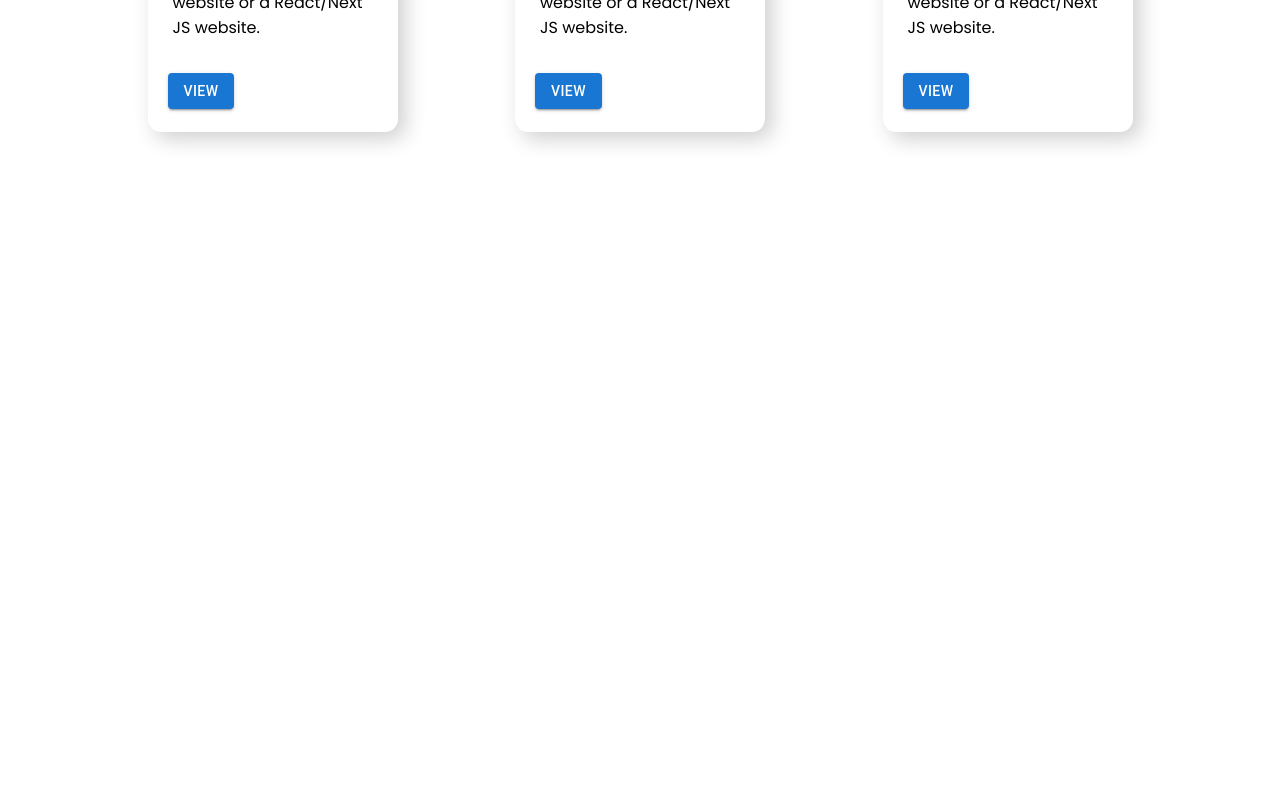
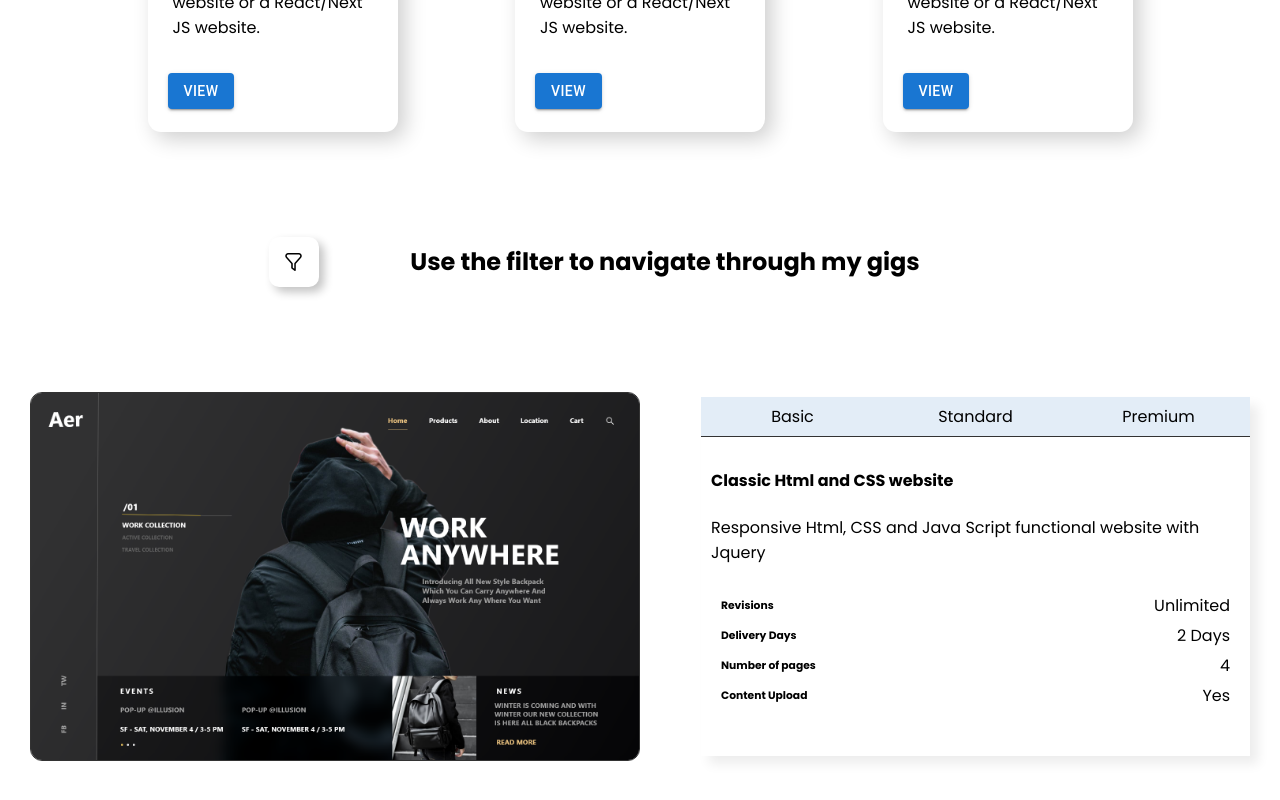
Before and after one commit to Nidal468/FateProfile, a Next.js app: page /url/soft_landing_page in a window 1280 px wide. Shown: the part 1210-2010 px from the top of the page. Before the commit the page ends 1422 px from the top, so only its background shows below. Built offline with nearby package versions, Linux system fonts and the light colour scheme.

Commit message:
version 1.9

```diff
--- a/package.json
+++ b/package.json
@@ -11,7 +11,7 @@
   "dependencies": {
     "@emotion/react": "^11.10.5",
     "@emotion/styled": "^11.10.5",
-    "@mui/material": "^5.11.6",
+    "@mui/material": "^5.11.7",
     "next": "12.2.0",
     "react": "18.2.0",
     "react-dom": "18.2.0",
--- a/pages/_document.js
+++ b/pages/_document.js
@@ -6,7 +6,7 @@ export default function Document() {
 			 <Head>
 				 <link rel='stylesheet' href='https://cdn-uicons.flaticon.com/uicons-regular-rounded/css/uicons-regular-rounded.css'/>
 				 <link rel="preconnect" href="https://fonts.googleapis.com"/>
-					 <link rel="preconnect" href="https://fonts.gstatic.com" crossorigin/>
+					 <link rel="preconnect" href="https://fonts.gstatic.com" crossOrigin="true" />
 	<link href="https://fonts.googleapis.com/css2?family=Oswald:wght@200;300;400;500;600;700&family=Poppins:ital,wght@0,100;0,200;0,300;0,400;0,500;0,600;0,700;0,800;0,900;1,100;1,200;1,300;1,400;1,500;1,600;1,700;1,800;1,900&family=Roboto+Condensed:ital,wght@0,300;0,400;0,700;1,300;1,400;1,700&display=swap" rel="stylesheet"/>
 			 </Head>
 			 <body>
--- a/pages/components/basic.js
+++ b/pages/components/basic.js
@@ -1,5 +1,5 @@
+import Link from 'next/link';
 import {useState} from 'react';
-import Link from 'next/link';
 
 import nav from '/styles/Nav.module.css'
 import Data from '/data/basic.json';
--- a/pages/designs.tsx
+++ b/pages/designs.tsx
@@ -1,8 +1,6 @@
 import type{NextPage} from 'next';
 
 import {Nav} from './components/basic.js';
-import Image from 'next/image';
-import Link from 'next/link';
 
 import design from '../data/design.json';
 
--- a/pages/index.tsx
+++ b/pages/index.tsx
@@ -1,7 +1,5 @@
 import type { NextPage } from 'next'
 import Head from 'next/head'
-import Image from 'next/image'
-
 import {Nav} from './components/basic.js';
 import Data from '../data/basic.json';
 
--- a/pages/url/soft_landing_page.tsx
+++ b/pages/url/soft_landing_page.tsx
@@ -1,10 +1,11 @@
-import type{NextPage} from 'next';
 import {Nav} from '../components/basic.js';
 import Button from '@mui/material/Button';
+import soft from '/styles/soft_landing_page.module.css'
+import {useState} from 'react';
 
-import soft from '/styles/soft_landing_page.module.css'
+export default function Softs(){
+	const [isDisplay, setIsDisplay] = useState(false);
 
-const softs: NextPage = () =>{
 	return(
 		<div className={soft.main}>
 			<Nav border="1px solid #fff" position="absolute"/>
@@ -47,10 +48,44 @@ const softs: NextPage = () =>{
 				</div>
 			</div>
 			<div className={soft.gig_list}>
-				<h2></h2>
+				<div className={soft.filter_body}>
+					<i className="fi fi-rr-filter" onClick={() => setIsDisplay(current =>! current)}></i>
+					<h2>Use the filter to navigate through my gigs</h2>
+				</div>
+				<div className={soft.filter} style={{display:isDisplay? "flex":"none"}}>
+					<span><input type="radio" name="filter"/><label>Landing page</label></span>
+					<span><input type="radio" name="filter"/><label>E commerce website</label></span>
+					<span><input type="radio" name="filter"/><label>Business card</label></span>
+					<span><input type="radio" name="filter"/><label>Wordpress</label></span>
+					<span><input type="radio" name="filter"/><label>Web design</label></span>
+					<span><input type="radio" name="filter"/><label>Graphic design</label></span>
+				</div>
+				<div className={soft.items_container}>
+					<div className={soft.items_body}>
+						<div className={soft.items}>
+							<img src="/images/dark_hero.png"/>
+							<div className={soft.items_info}>
+								<div className={soft.items_offer}>
+									<span>Basic</span>
+									<span>Standard</span>
+									<span>Premium</span>
+								</div>
+								<div className={soft.items_offer_text}>
+									<h4>Classic Html and CSS website</h4>
+									<p>Responsive Html, CSS and Java Script functional website with Jquery</p>
+									<div id={soft.list}>
+										<span><h6>Revisions</h6><p>Unlimited</p></span>
+										<span><h6>Delivery Days</h6><p>2 Days</p></span>
+										<span><h6>Number of pages</h6><p>4</p></span>
+										<span><h6>Content Upload</h6><p>Yes</p></span>
+									</div>
+									<Button/>
+								</div>
+							</div>
+						</div>
+					</div>
+				</div>
 			</div>
 		</div>
 	)
 };
-
-export default softs;
--- a/styles/soft_landing_page.module.css
+++ b/styles/soft_landing_page.module.css
@@ -112,6 +112,142 @@
 	border: 1px solid linear-gradient(rgb(40,150,250),rgb(40,90,250));
 
 }
+.filter_body{
+	width: 100%;
+	height: 100px;
+	display: flex;
+	align-items: center;
+	justify-content: center;
+	padding: 10px;
+
+}
+.filter_body i{
+	font-size: 18px;
+	border-radius: 10px;
+	background: #ffffff;
+	box-shadow:  5px 5px 10px #c3c3c3,
+             -5px -5px 10px #ffffff;
+	width: 50px;
+	height: 50px;
+	display: flex;
+	align-items: center;
+	justify-content: center;
+
+}
+.filter_body h2{
+	margin-left: 0px;
+
+	width: 55%;
+
+}
+.filter{
+	width: 520px;
+	height: 120px;
+	display: flex;
+	align-items: center;
+	justify-content: space-between;
+	border-radius: 10px;
+	background: #ffffff;
+	box-shadow:  10px 10px 20px #c3c3c3,
+             -10px -10px 20px #ffffff;
+	flex-wrap: wrap;
+	margin-left: 200px;
+
+}
+.filter span{
+	width: 250px;
+	height: 40px;
+	display: flex;
+	align-items: center;
+	justify-content: flex-start;
+	padding: 0px 5px;
+
+
+}
+.filter span label{
+	font-weight: 600;
+	margin-left: 10px;
+
+}
+.items_container{
+	width: 100%;
+	height: 400px;
+	padding: 20px;
+	margin: 60px 0px;
+
+}
+.items{
+	width: 100%;
+	height: 100%;
+	display: flex;
+	align-items: center;
+	justify-content: space-between;
+	padding: 0px 10px;
+
+}
+.items img{
+	width: 50%;
+	border: 1px solid #333;
+	border-radius: 12px;
+
+}
+.items_info{
+	width: 45%;
+	height: 100%;
+	background: #ffffff;
+	box-shadow:  8px 8px 11px #ededed,
+             -8px -8px 11px #ffffff;
+
+}
+.items_offer{
+	width: 100%;
+	height: 40px;
+	display: flex;
+	align-items: center;
+	justify-content: space-between;
+	border-bottom: 1px solid #333;
+
+}
+.items_offer span{
+	width: 100%;
+	height: 100%;
+	background: #e3edf7;
+	display: flex;
+	align-items: center;
+	justify-content: center;
+
+}
+.items_offer span:hover{
+	background: #333;
+	color: #fff;
+
+}
+.items_offer_text{
+	width: 100%;
+	padding: 10px;
+	height: 96%;
+	font-size: 16px;
+
+}
+#list{
+	width: 100%;
+	height: 100%;
+	display: flex;
+	align-items: center;
+	justify-content: flex-start;
+	flex-direction: column;
+	padding: 10px;
+
+
+}
+#list span{
+	width: 100%;
+	display: flex;
+	align-items: center;
+	justify-content: space-between;
+	height: 30px;
+
+}
 @keyframes pathAnim-0{
 	0%{
               d: path("M 0,400 C 0,400 0,200 0,200 C 102.07655502392345,174.39234449760767 204.1531100478469,148.7846889952153 298,157 C 391.8468899521531,165.2153110047847 477.46411483253587,207.25358851674642 583,209 C 688.5358851674641,210.74641148325358 813.9904306220096,172.20095693779905 898,167 C 982.0095693779904,161.79904306220095 1024.5741626794259,189.94258373205741 1108,201 C 1191.4258373205741,212.05741626794259 1315.712918660287,206.0287081339713 1440,200 C 1440,200 1440,400 1440,400 Z");
```
Also changed, not shown: 1 other file (tests, documents, lock files or other folders).
